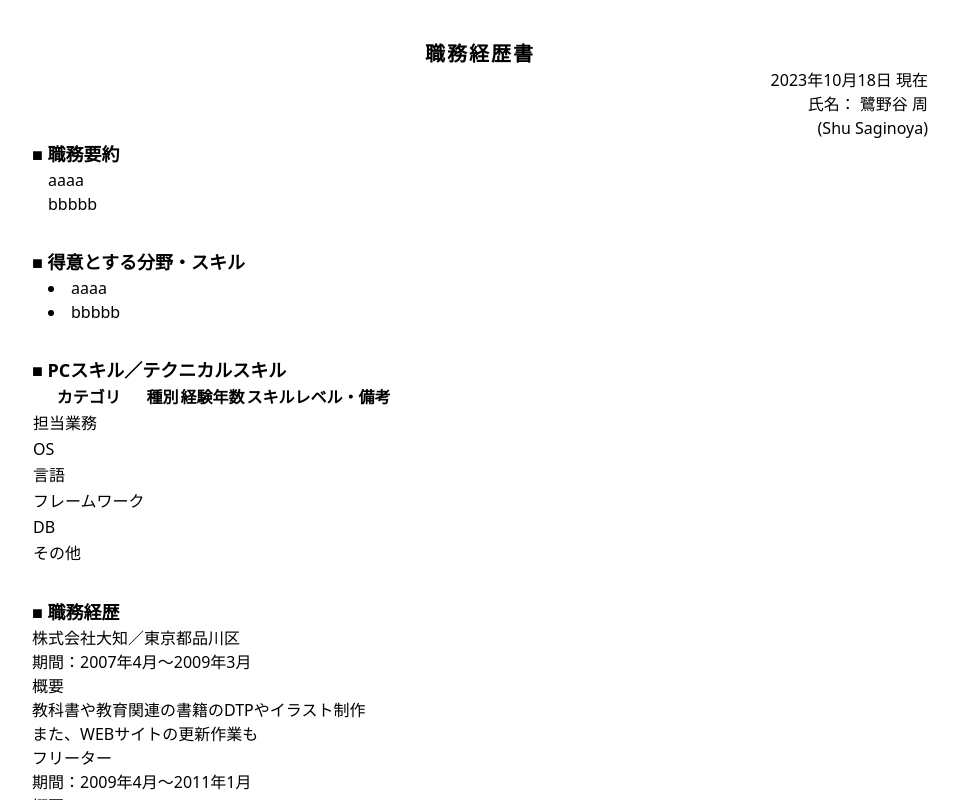
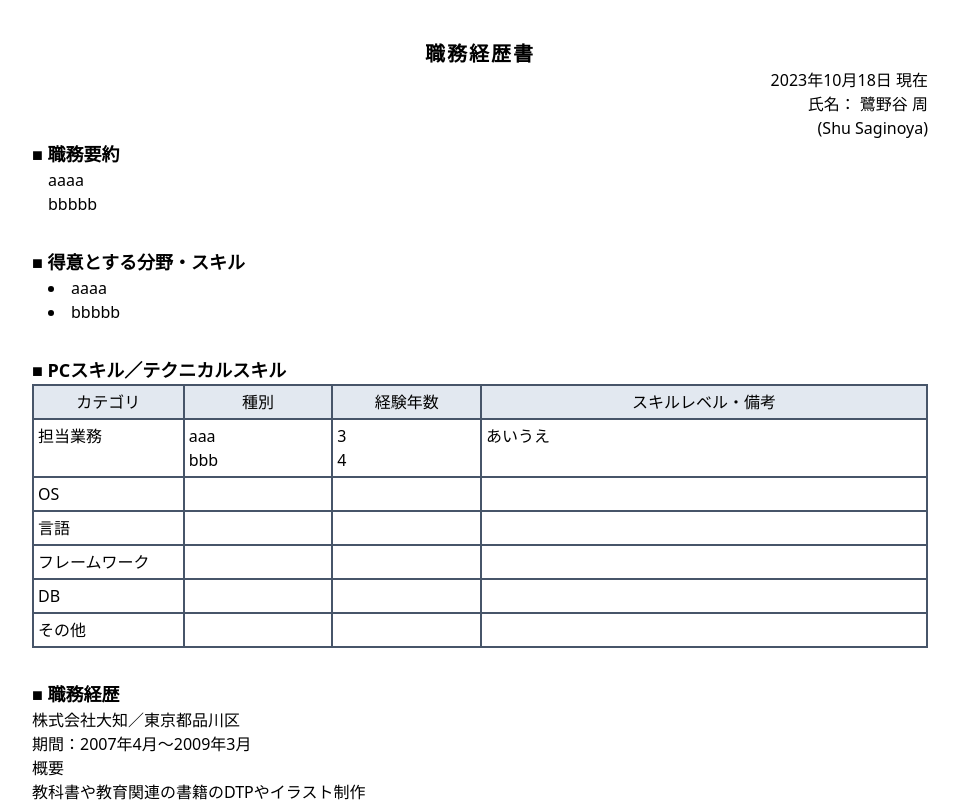
Before and after one commit to shu-saginoya/curriculum-vitae, a Vue app: page / in a window 1280 px wide. Shown: the top 800 px of the page, without its empty margins (160-1119 px from the left). Built offline with nearby package versions, Linux system fonts and the light colour scheme.

Commit message:
Update - BlockTableSkill

```diff
--- a/src/components/contents/SectionSkill.vue
+++ b/src/components/contents/SectionSkill.vue
@@ -10,9 +10,9 @@ const { period } = useFormat()
 const items = [
   {
     cat: '担当業務',
-    class: [''],
-    years: [],
-    note: ''
+    class: ['aaa', 'bbb'],
+    years: [3, 4],
+    note: 'あいうえ'
   },
   {
     cat: 'OS',
--- a/src/components/elements/BlockTableSkill.vue
+++ b/src/components/elements/BlockTableSkill.vue
@@ -11,23 +11,26 @@ const headers = ['カテゴリ', '種別', '経験年数', 'スキルレベル
 </script>
 
 <template>
-  <table>
-    <tr>
-      <th v-for="(header, hIndex) in headers" :key="hIndex">{{ header }}</th>
-    </tr>
-    <tr v-for="(item, index) in items" :key="index">
-      <td>{{ item.cat }}</td>
-      <td>
-        <ul>
-          <li v-for="(cItem, cIndex) in item.class" :key="cIndex">{{ cItem }}</li>
-        </ul>
-      </td>
-      <td>
-        <ul>
-          <li v-for="(yItem, yIndex) in item.years" :key="yIndex">{{ yItem }}</li>
-        </ul>
-      </td>
-      <td>{{ item.note }}</td>
-    </tr>
-  </table>
+  <ul class="border-2 border-slate-600 divide-y-2 divide-slate-600">
+    <li class="grid grid-cols-6 divide-x-2 divide-slate-600 bg-slate-200 text-center">
+      <div class="p-1">{{ headers[0] }}</div>
+      <div class="p-1">{{ headers[1] }}</div>
+      <div class="p-1">{{ headers[2] }}</div>
+      <div class="p-1 col-span-3">{{ headers[3] }}</div>
+    </li>
+    <li
+      v-for="(item, index) in items"
+      :key="index"
+      class="grid grid-cols-6 divide-x-2 divide-slate-600"
+    >
+      <div class="p-1">{{ item.cat }}</div>
+      <div class="p-1">
+        <p v-for="(cItem, cIndex) in item.class" :key="cIndex">{{ cItem }}</p>
+      </div>
+      <div class="p-1">
+        <p v-for="(yItem, yIndex) in item.years" :key="yIndex">{{ yItem }}</p>
+      </div>
+      <div class="p-1 col-span-3">{{ item.note }}</div>
+    </li>
+  </ul>
 </template>
```
